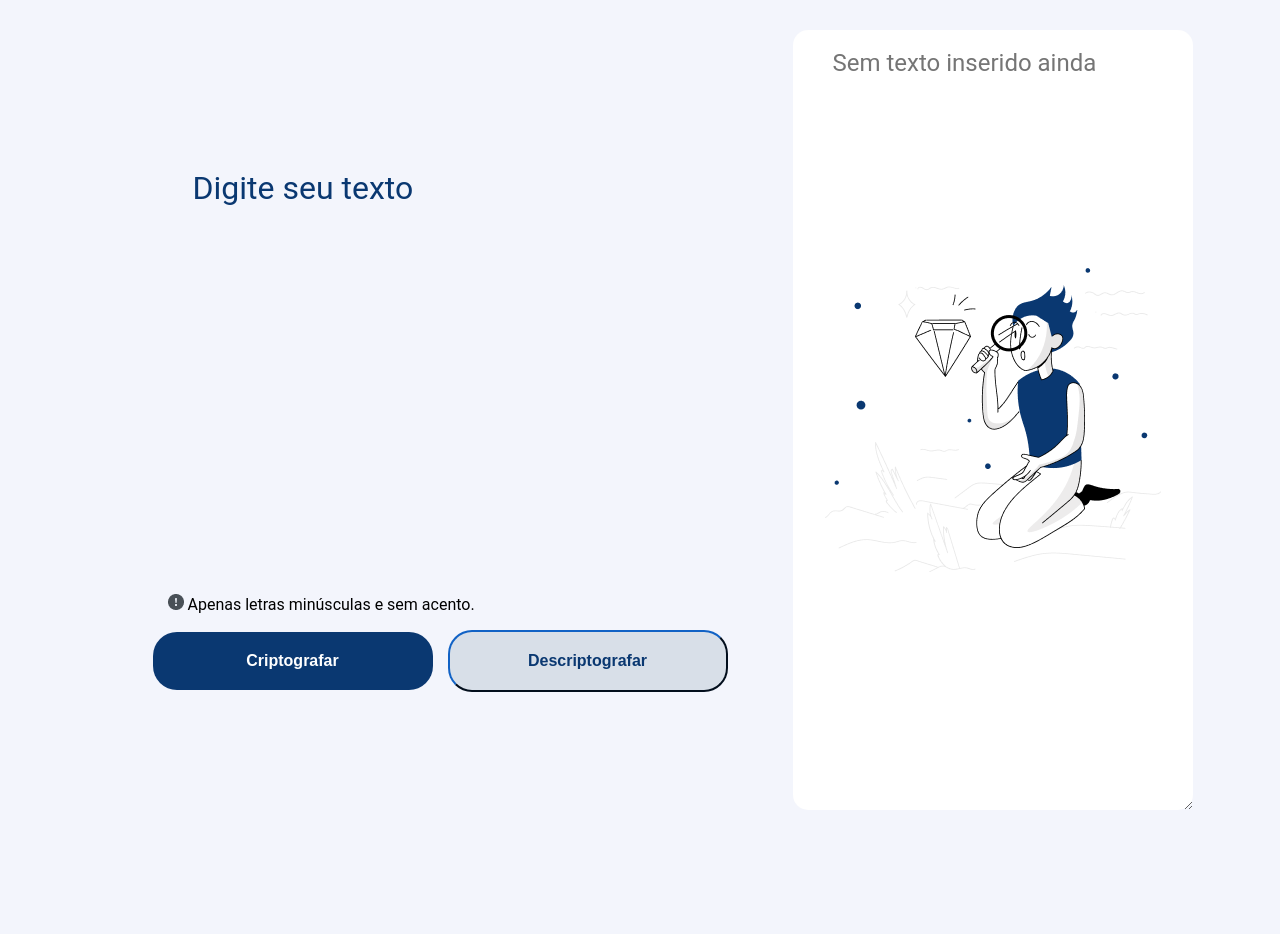
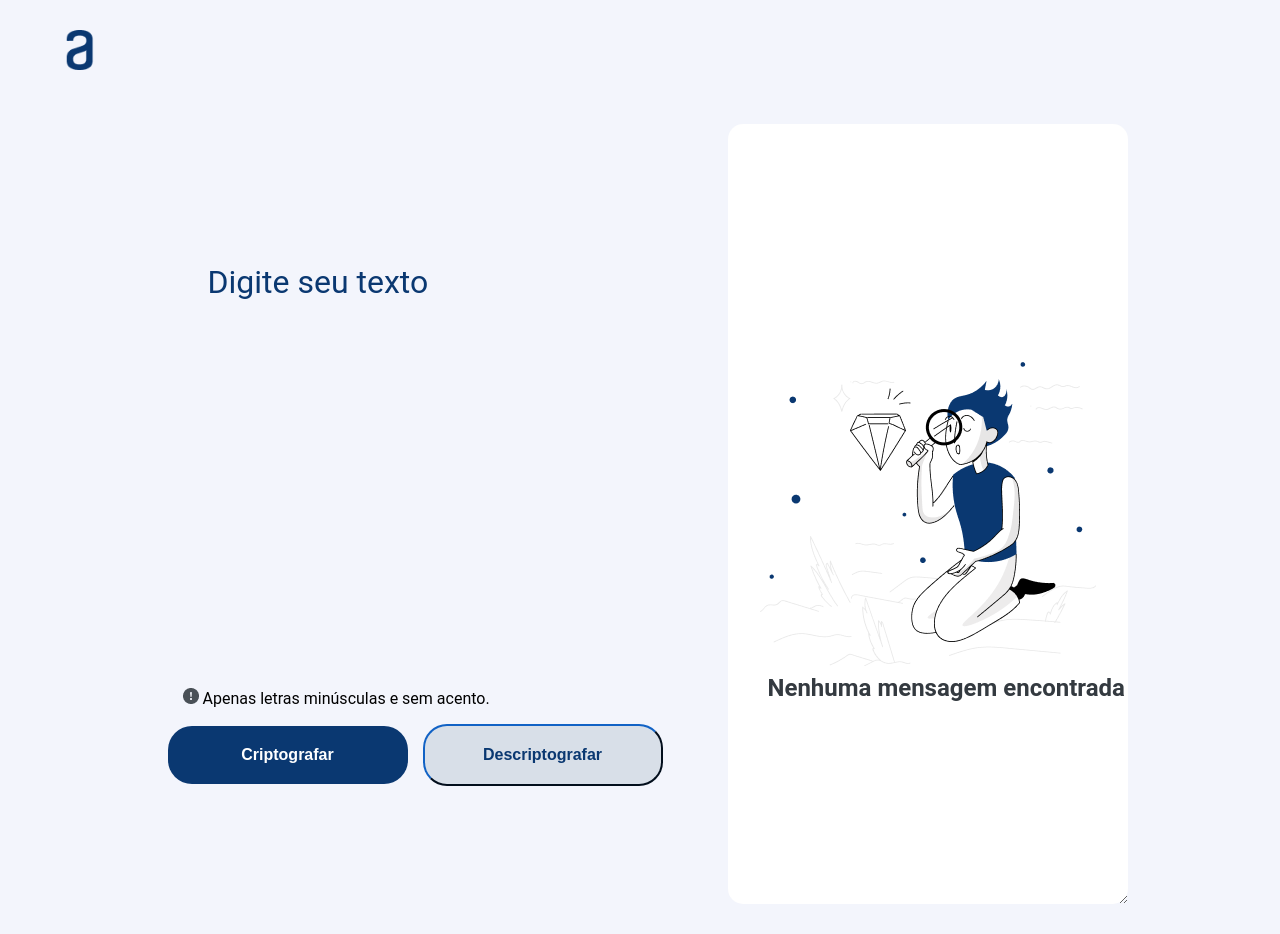
Before and after one commit to vinidyoxes/Challenge-Alura-T4-, a plain HTML site: page index.html in a window 1280 px wide. Before the commit the page ends 840 px from the top, so only its background shows below. Drawn offline with Linux system fonts and the light colour scheme.

Commit message:
nome index.html added

```diff
--- a/decodificador.html
+++ b/index.html
@@ -12,10 +12,12 @@
 <body>
     <main>
         <nav class="navigation">
-
+            <img src="img/logo.png" alt="" class="logo">
         </nav>
 
+        <div class="colunas">
             <div class="coluna1 ">
+
                 <textarea id="original" placeholder="Digite seu texto"></textarea>
 
                 <div class="info">
@@ -31,9 +33,11 @@
 
             </div>
             <div class="coluna2">
-            <textarea id="encrypted" cols="30 " rows="10 " placeholder="Sem texto inserido ainda "></textarea>
+                <textarea id="encrypted" cols="30 " rows="10 " placeholder="Nenhuma mensagem encontrada"></textarea>
 
             </div>
+        </div>
+
     </main>
 
 </body>
--- a/style.css
+++ b/style.css
@@ -11,7 +11,7 @@ main {
     margin: auto;
     padding: 30px 30px;
     display: flex;
-    flex-direction: row;
+    flex-direction: column;
     flex-wrap: wrap;
     align-items: center;
     margin: auto;
@@ -22,14 +22,32 @@ main {
     box-sizing: border-box;
 }
 
+nav {
+    display: inline-block;
+    width: auto;
+}
+
+.logo {
+    max-width: 100px;
+}
+
+.colunas {
+    display: flex;
+    flex-direction: row;
+    justify-content: center;
+    align-items: center;
+    width: 100%;
+    gap: 50px;
+}
+
 .coluna1 {
     margin: auto 0px;
     display: flex;
     flex-direction: column;
     flex-wrap: nowrap;
     text-align: center;
-    justify-content: center;
-    max-width: 50%;
+    justify-content: start;
+    max-width: 60%;
     padding: 0 15px;
     box-sizing: content-box;
 }
@@ -100,14 +118,13 @@ main {
 }
 
 .botoes {
-    width: 100%;
-    max-width: 100%;
+    width: auto;
     display: flex;
     flex-direction: row;
     gap: 15px;
     flex-wrap: wrap;
-    justify-content: space-around;
-    align-items: center;
+    justify-content: start;
+    align-items: flex-start;
 }
 
 .botao1 {
@@ -116,7 +133,7 @@ main {
     padding: 20px;
     background: #0A3871;
     border-radius: 24px;
-    width: 280px;
+    width: 240px;
     color: white;
     text-transform: capitalize;
     font-size: 16px;
@@ -131,7 +148,7 @@ main {
     padding: 20px;
     background: #D8DFE8;
     border-radius: 24px;
-    width: 280px;
+    width: 240px;
     color: #0A3871;
     text-transform: capitalize;
     font-size: 16px;
@@ -174,10 +191,17 @@ main {
 }
 
 #encrypted::placeholder {
-    position: relative;
+    position: absolute;
+    top: 70%;
     margin: auto 0;
     padding: auto 0;
     vertical-align: middle;
+    font-weight: bold;
+    color: #343A40;
+}
+
+#encrypted::placeholder::after {
+    color: red;
 }
 
 #encrypted:focus {
```
Also changed, not shown: img/logo.png (added). Lines whose indentation alone changed are shown as unchanged.
